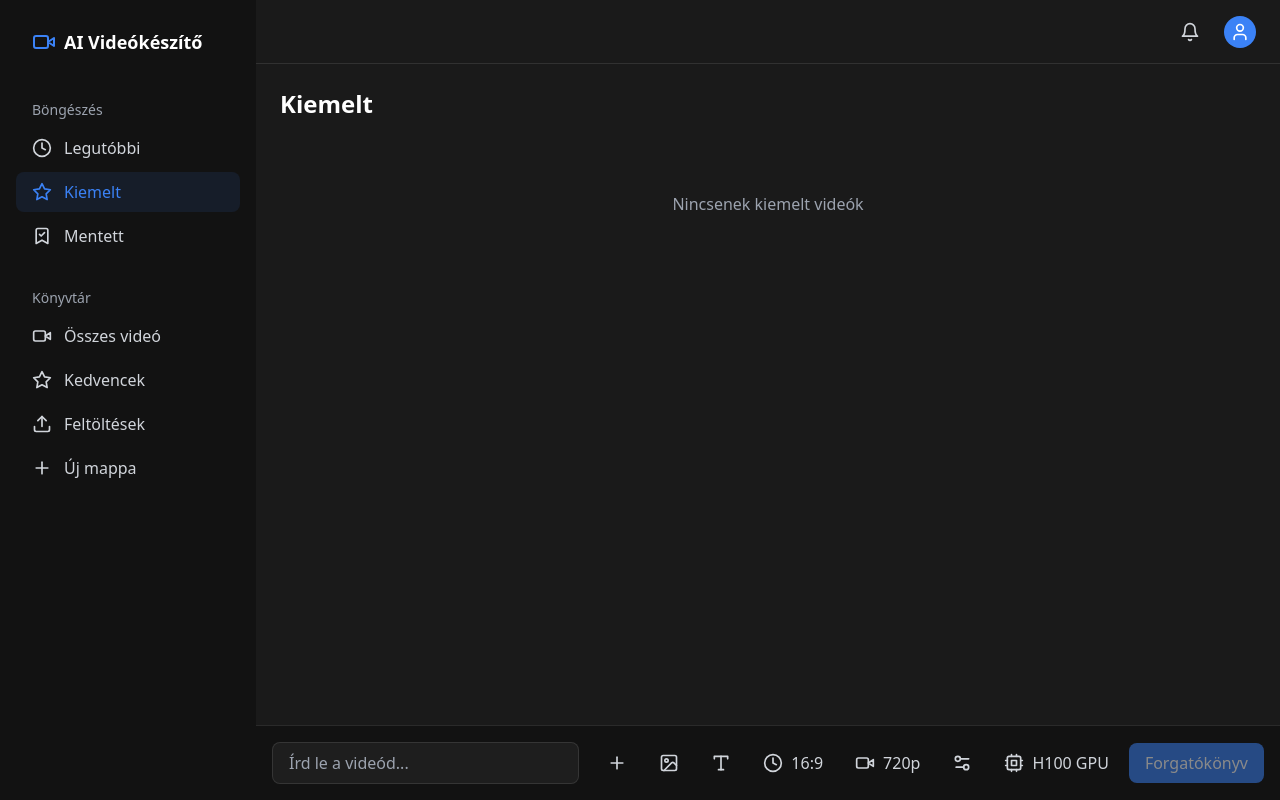
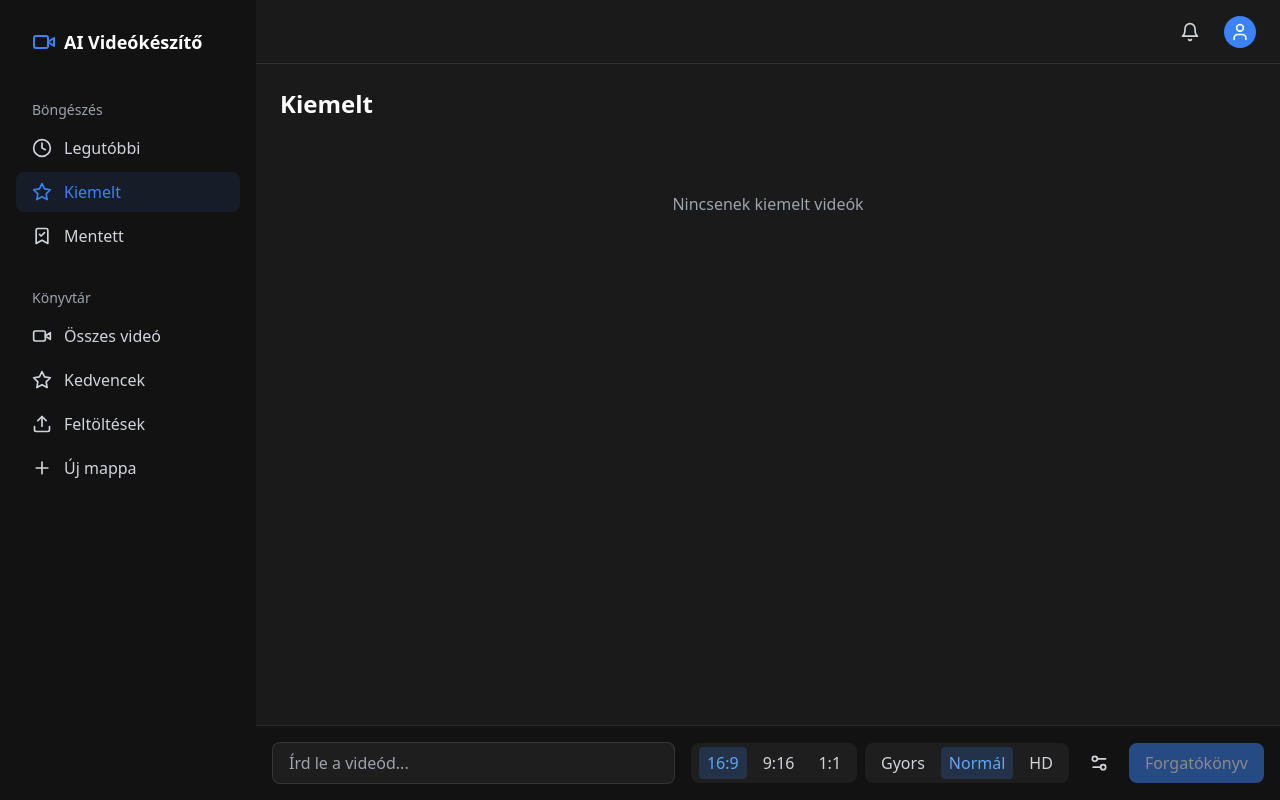
Before and after one commit to kokornika/aivideo, a React (Vite) app: page / in a window 1280 px wide. Built offline with nearby package versions, Linux system fonts and the light colour scheme.

Commit message:
Add files via upload

```diff
--- a/src/components/VideoEditor.tsx
+++ b/src/components/VideoEditor.tsx
@@ -1,13 +1,7 @@
 import React, { useState } from 'react';
-import { Plus, Video, Clock, Image, Type, Cpu, Settings2 } from 'lucide-react';
+import { Settings2 } from 'lucide-react';
 import { useVideoDescription } from '../hooks/useVideoDescription';
-
-const HARDWARE_OPTIONS = [
-  { value: 'gpu-h100', label: 'H100 GPU', price: '$5.49/hr' },
-  { value: 'gpu-h100-2x', label: '2x H100 GPU', price: '$10.98/hr' },
-  { value: 'gpu-h100-4x', label: '4x H100 GPU', price: '$21.96/hr' },
-  { value: 'gpu-h100-8x', label: '8x H100 GPU', price: '$43.92/hr' },
-];
+import { AspectRatio, Quality } from '../types';
 
 export function VideoEditor() {
   const {
@@ -15,28 +9,47 @@ export function VideoEditor() {
     setDescription,
     generateVideo,
     isGenerating,
-    selectedHardware,
-    setSelectedHardware,
     videoParams,
     setVideoParams
   } = useVideoDescription();
+  const [selectedAspectRatio, setSelectedAspectRatio] = useState<AspectRatio>('16:9');
+  const [selectedQuality, setSelectedQuality] = useState<Quality>('medium');
   const [showAdvanced, setShowAdvanced] = useState(false);
 
-  const handleHardwareChange = (value: string) => {
-    setSelectedHardware(value);
-  };
-
   const handleParamChange = (param: string, value: string | number) => {
-    // Video length esetén ellenőrizzük, hogy video_length-1 4 többszöröse-e
     if (param === 'video_length') {
-      const targetLength = Number(value) - 1;
-      const adjustedLength = Math.floor(targetLength / 4) * 4;
-      value = Math.max(5, Math.min(adjustedLength + 1, 129)); // Minimum 5 (4+1), maximum 129 (128+1)
+      // Biztosítjuk, hogy a video_length 4 többszöröse legyen
+      const adjustedLength = Math.floor(Number(value) / 4) * 4;
+      value = Math.max(4, Math.min(adjustedLength, 128)); // Minimum 4, maximum 128
     }
 
     setVideoParams(prev => ({
       ...prev,
       [param]: value
+    }));
+  };
+
+  const handleAspectRatioChange = (width: number, height: number, ratio: AspectRatio) => {
+    setSelectedAspectRatio(ratio);
+    setVideoParams(prev => ({
+      ...prev,
+      width,
+      height
+    }));
+  };
+
+  const handleQualityChange = (quality: 'low' | 'medium' | 'high') => {
+    setSelectedQuality(quality);
+    const qualitySettings = {
+      low: { width: 480, height: 270, infer_steps: 30 },
+      medium: { width: 854, height: 480, infer_steps: 50 },
+      high: { width: 1280, height: 720, infer_steps: 70 }
+    };
+
+    setVideoParams(prev => ({
+      ...prev,
+      ...qualitySettings[quality],
+      video_length: 64  // Alapértelmezett hossz, ami 4 többszöröse
     }));
   };
 
@@ -62,39 +75,76 @@ export function VideoEditor() {
           />
         </div>
         <div className="flex items-center gap-2">
-          <ToolButton icon={Plus} onClick={() => {}} tooltip="Média hozzáadása" />
-          <ToolButton icon={Image} onClick={() => {}} tooltip="Kép hozzáadása" />
-          <ToolButton icon={Type} onClick={() => {}} tooltip="Szöveg hozzáadása" />
-          <ToolButton icon={Clock} label="16:9" />
-          <ToolButton icon={Video} label="720p" />
+          <div className="flex gap-2 px-2 py-1 bg-white/5 rounded-lg">
+            <button
+              onClick={() => handleAspectRatioChange(854, 480, '16:9')}
+              className={`px-2 py-1 rounded transition-colors ${
+                selectedAspectRatio === '16:9'
+                  ? 'bg-blue-500/20 text-blue-400'
+                  : 'hover:bg-white/10 text-gray-300'
+              }`}
+            >
+              16:9
+            </button>
+            <button
+              onClick={() => handleAspectRatioChange(480, 854, '9:16')}
+              className={`px-2 py-1 rounded transition-colors ${
+                selectedAspectRatio === '9:16'
+                  ? 'bg-blue-500/20 text-blue-400'
+                  : 'hover:bg-white/10 text-gray-300'
+              }`}
+            >
+              9:16
+            </button>
+            <button
+              onClick={() => handleAspectRatioChange(640, 640, '1:1')}
+              className={`px-2 py-1 rounded transition-colors ${
+                selectedAspectRatio === '1:1'
+                  ? 'bg-blue-500/20 text-blue-400'
+                  : 'hover:bg-white/10 text-gray-300'
+              }`}
+            >
+              1:1
+            </button>
+          </div>
+          <div className="flex gap-2 px-2 py-1 bg-white/5 rounded-lg">
+            <button
+              onClick={() => handleQualityChange('low')}
+              className={`px-2 py-1 rounded transition-colors ${
+                selectedQuality === 'low'
+                  ? 'bg-blue-500/20 text-blue-400'
+                  : 'hover:bg-white/10 text-gray-300'
+              }`}
+            >
+              Gyors
+            </button>
+            <button
+              onClick={() => handleQualityChange('medium')}
+              className={`px-2 py-1 rounded transition-colors ${
+                selectedQuality === 'medium'
+                  ? 'bg-blue-500/20 text-blue-400'
+                  : 'hover:bg-white/10 text-gray-300'
+              }`}
+            >
+              Normál
+            </button>
+            <button
+              onClick={() => handleQualityChange('high')}
+              className={`px-2 py-1 rounded transition-colors ${
+                selectedQuality === 'high'
+                  ? 'bg-blue-500/20 text-blue-400'
+                  : 'hover:bg-white/10 text-gray-300'
+              }`}
+            >
+              HD
+            </button>
+          </div>
           <ToolButton
             icon={Settings2}
             onClick={() => setShowAdvanced(!showAdvanced)}
             tooltip="Haladó beállítások"
             active={showAdvanced}
           />
-          <div className="relative group/hardware">
-            <ToolButton
-              icon={Cpu}
-              label={HARDWARE_OPTIONS.find(opt => opt.value === selectedHardware)?.label || 'H100 GPU'}
-              tooltip="Hardver konfiguráció"
-            />
-            <div className="absolute top-0 right-0 transform -translate-y-full mt-1 w-64 bg-gray-800 rounded-lg shadow-xl opacity-0 group-hover/hardware:opacity-100 transition-opacity pointer-events-none group-hover/hardware:pointer-events-auto z-50">
-              {HARDWARE_OPTIONS.map((option) => (
-                <button
-                  key={option.value}
-                  onClick={() => handleHardwareChange(option.value)}
-                  className={`w-full px-4 py-2 flex items-center justify-between hover:bg-gray-700 first:rounded-t-lg last:rounded-b-lg transition-colors ${
-                    selectedHardware === option.value ? 'bg-blue-500/20 text-blue-400' : 'text-gray-300'
-                  }`}
-                >
-                  <span>{option.label}</span>
-                  <span className="text-sm opacity-75">{option.price}</span>
-                </button>
-              ))}
-              <div className="absolute w-full h-2 top-full bg-transparent" />
-            </div>
-          </div>
           <button
             onClick={generateVideo}
             disabled={!description.trim()}
--- a/src/hooks/useVideoDescription.ts
+++ b/src/hooks/useVideoDescription.ts
@@ -5,11 +5,10 @@ import { VideoGenerationParams } from '../types';
 export function useVideoDescription() {
   const [description, setDescription] = useState('');
   const [isGenerating, setIsGenerating] = useState(false);
-  const [selectedHardware, setSelectedHardware] = useState('gpu-h100');
   const [videoParams, setVideoParams] = useState<Partial<VideoGenerationParams>>({
     width: 854,
     height: 480,
-    video_length: 69,  // video_length-1 legyen 4 többszöröse (68)
+    video_length: 64,  // 4 többszöröse
     infer_steps: 50,
     seed: Math.floor(Math.random() * 1000000),
     negative_prompt: ''
@@ -20,24 +19,25 @@ export function useVideoDescription() {
 
     try {
       setIsGenerating(true);
+      const params = {
+        ...videoParams
+      };
+
       await generateStoryboard(description, {
-        hardware_config: selectedHardware as VideoGenerationParams['hardware_config'],
-        ...videoParams
+        ...params
       });
     } catch (error) {
       console.error('Failed to generate video:', error);
     } finally {
       setIsGenerating(false);
     }
-  }, [description, isGenerating, selectedHardware, videoParams]);
+  }, [description, isGenerating, videoParams]);
 
   return {
     description,
     setDescription,
     generateVideo,
     isGenerating,
-    selectedHardware,
-    setSelectedHardware,
     videoParams,
     setVideoParams
   };
--- a/src/services/hunyuanApi.ts
+++ b/src/services/hunyuanApi.ts
@@ -38,10 +38,10 @@ export async function generateVideoWithHunyuan(
   const MAX_POLLING_ATTEMPTS = 60; // 1 minute with 1s intervals
 
   const requestParams: VideoGenerationParams = {
+    prompt: description,
+    hardware_config: params.hardware_config || 'gpu-h100',
     ...DEFAULT_PARAMS,
-    ...params,
-    prompt: description,
-    hardware_config: params.hardware_config || 'gpu-h100'
+    ...params
   };
 
   try {
--- a/src/types/index.ts
+++ b/src/types/index.ts
@@ -1,3 +1,6 @@
+export type AspectRatio = '16:9' | '9:16' | '1:1';
+export type Quality = 'low' | 'medium' | 'high';
+
 export interface VideoGenerationParams {
   prompt?: string;
   hardware_config: 'gpu-h100' | 'gpu-h100-2x' | 'gpu-h100-4x' | 'gpu-h100-8x';
```
